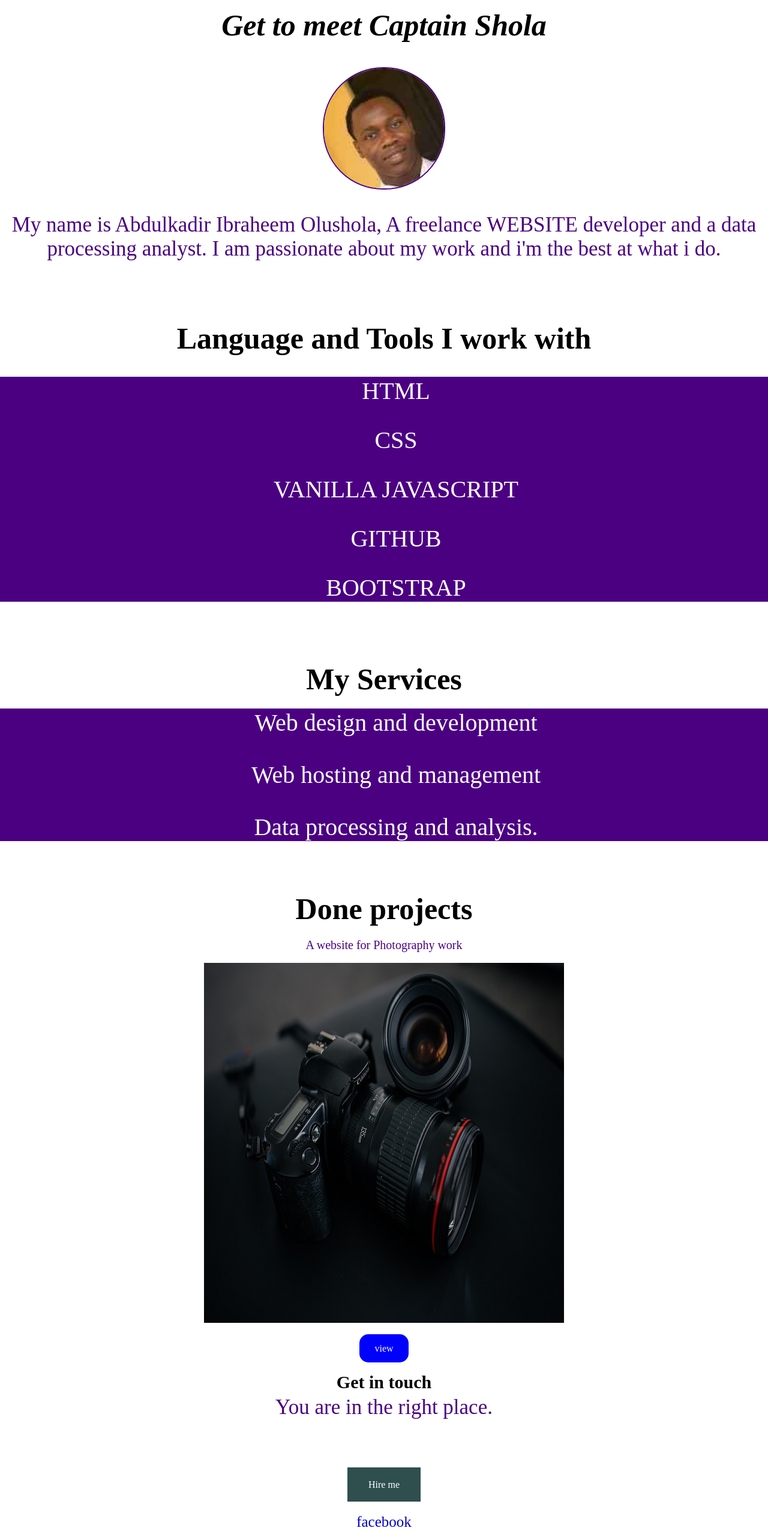
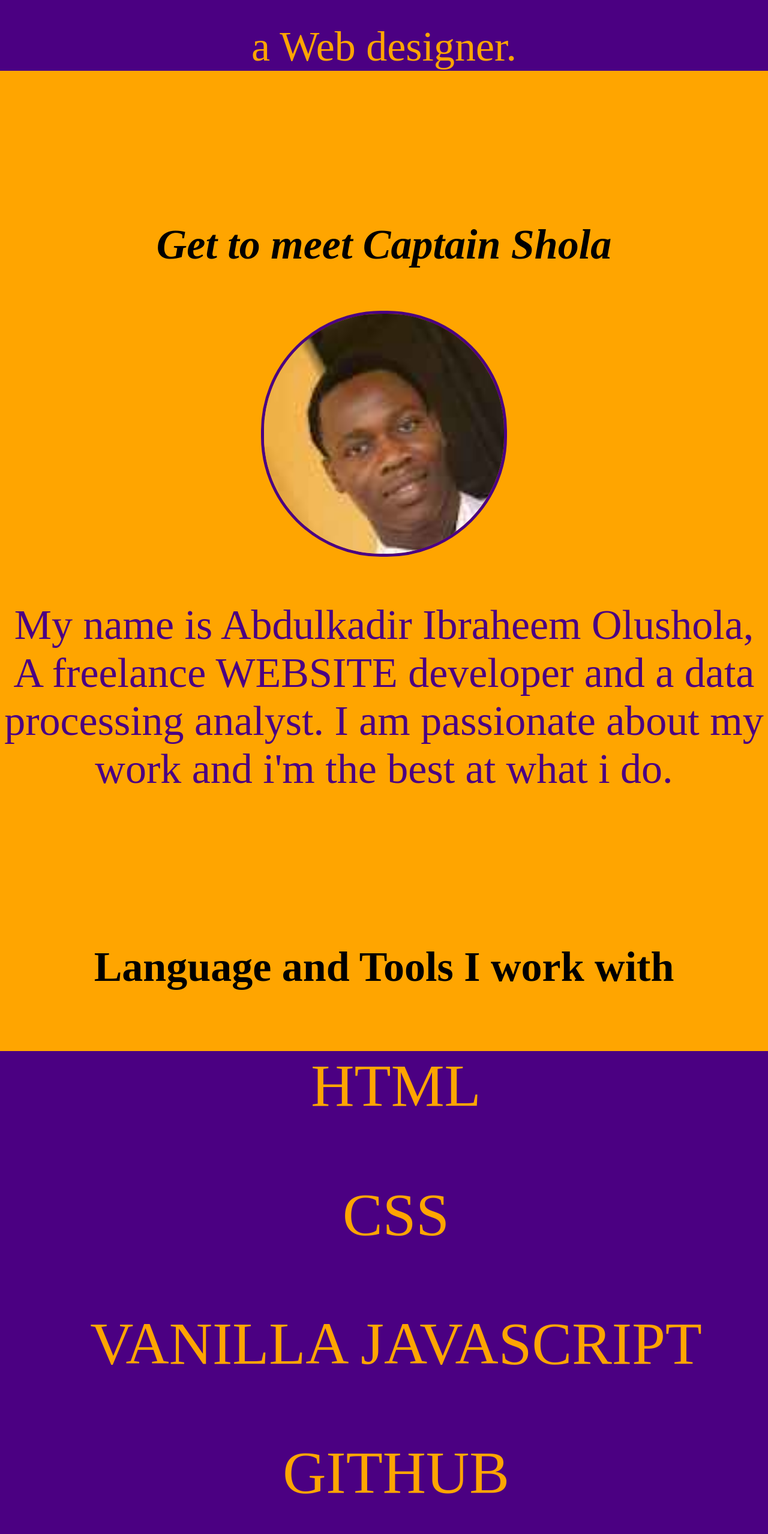
Before and after one commit to CAPTAINSHOLA/captainshola, a plain HTML site: page index.html in a window 1280 px wide. Shown: the part 240-2797 px from the top of the page at 60% size. Drawn offline with Linux system fonts and the light colour scheme.

Commit message:
changes have been made

```diff
--- a/mysite.css
+++ b/mysite.css
@@ -1,5 +1,5 @@
 body{
-  background-color: ;
+  background-color: #ffa500 ;
   text-align: center;
   margin: 0;
    }
@@ -8,33 +8,35 @@ body{
    }
    h1{
      margin-top: 0;
-     font-size: 30px;
+     font-size: 70px;
      font-style: italic;
    }
    h2{
-     font-size: 30px;
+     font-size: 70px;
      font-family: serif;
 
    }
    p{
      color: #4B0082;
-     font-size: 35px;
-     margin-bottom: 100px;
+     font-size: 70px;
+     margin-bottom: 250px;
+
 
    }
 /**section 1**/
 .first{
   background-color: #4B0082;
-  color: white;
+  color: #ffa500;
 }
 .one{
-  font-size: 50px;
+  font-size: 70px;
+  margin-bottom: 70px;
 }
 .web{
-  color: white;
-  font-size: 30px;
+  color: #ffa500;
+  font-size: 70px;
   margin-top: 0px;
-  margin-bottom: 100px;
+  margin-bottom: 250px;
 }
 
 
@@ -42,43 +44,44 @@ body{
 /**section 3**/
 .third{
   background-color:#4B0082;
-  color: white;
+  color: #ffa500;
 }
 .list{
   margin: 15px 0 15px 0;
-  margin-top: 35px;
-  font-size: 40px;
+  margin-top: 100px;
+  font-size: 100px;
 }
 .haychethree{
-  font-size: 50px;
-  margin-bottom: 5px;
+  font-size: 70px;
+  margin-bottom: 50px;
+
 }
 /**section 4**/
 .fourth{
   background-color: #4B0082;
-  color: white;
+  color: #ffa500;
 }
 .skills{
   margin-top: 20px;
   margin-bottom: 40px;
-  font-size: 40px;
+  font-size: 100px;
 }
 .haychefour{
-  font-size: 50px;
+  font-size: 70px;
   margin-bottom: 0;
-  margin-top: 100px;
+  margin-top: 250px;
 }
 /**section 5**/
 .fifth{
   background-color: ;
-  color: white;
+  color: #ffa500;
 }
 .haychefive{
-  font-size: 50px;
+  font-size: 100px;
   margin-bottom: 0;
 }
 .span{
-  font-size: 20px;
+  font-size: 50px;
   margin-bottom: -30px;
 }
 .picture{
@@ -95,30 +98,30 @@ background-color: #00008B;
 }
 
  .image{
-     border-radius: 100px;
-     border: 2px solid #4B0082;
-     width: 200px;
+     border-radius: 200px;
+     border: 5px solid #4B0082;
+     width: 400px;
    }
    .camera{
-     height: 600px;
-     width: 600px;
+     height: 800px;
+     width: 800px;
      margin: 30px;
    }
 .contact{
-  background-color: #2f4f4f;
-  color: white;
-  padding: 20px 35px 20px 35px;
+  background-color: #4b0082;
+  color: #ffa500;
+  padding: 25px 45px 25px 45px;
   text-decoration: none;
-  margin-bottom: 50px;
-  margin-top: 25px;
+  margin-bottom: 100px;
+  margin-top: 50px;
 }
 .contact:hover{
   background-color: black;
 }
 /**section 6**/
 .getin{
-  font-size: 30px;
-  margin: 30px 0 0 0;
+  font-size: 70px;
+  margin: 50px 0 25px 0;
 }
 .haychesix{
   margin-top: 5px;
@@ -134,7 +137,8 @@ background-color: #00008B;
 .facebook{
   text-decoration: none;
   color: #0000CD;
-  font-size: 25px;
+  font-size: 50px;
+  margin-bottom: 100px;
 
 
 
@@ -142,21 +146,22 @@ background-color: #00008B;
 .instagram{
   text-decoration: none;
   color: #B22222;
-    font-size: 25px;
+    font-size: 50px;
 }
 .whatsapp{
   text-decoration: none;
   color: #7FFF00;
-    font-size: 25px;
+    font-size: 50px;
 }
 .twitter{
   text-decoration: none;
   color: #1E90FF;
-  font-size: 25px;
+  font-size: 50px;
+  margin-bottom: 20px;
 }
 .foot{
-  color: white;
-  background-color: black;
-  font-size: 15px;
-  margin-top: 100px;
+  color: #ffa500;
+  background-color: #4B0082;;
+  font-size: 50px;
+  margin-top: 150px;
 }
```
Also changed, not shown: index.html (+4 -4 lines).
